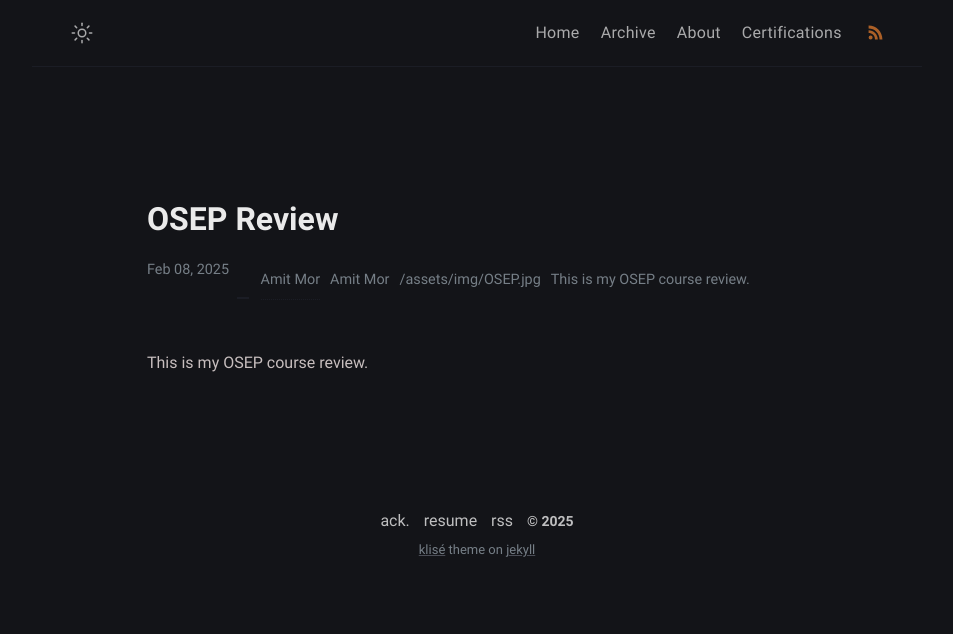
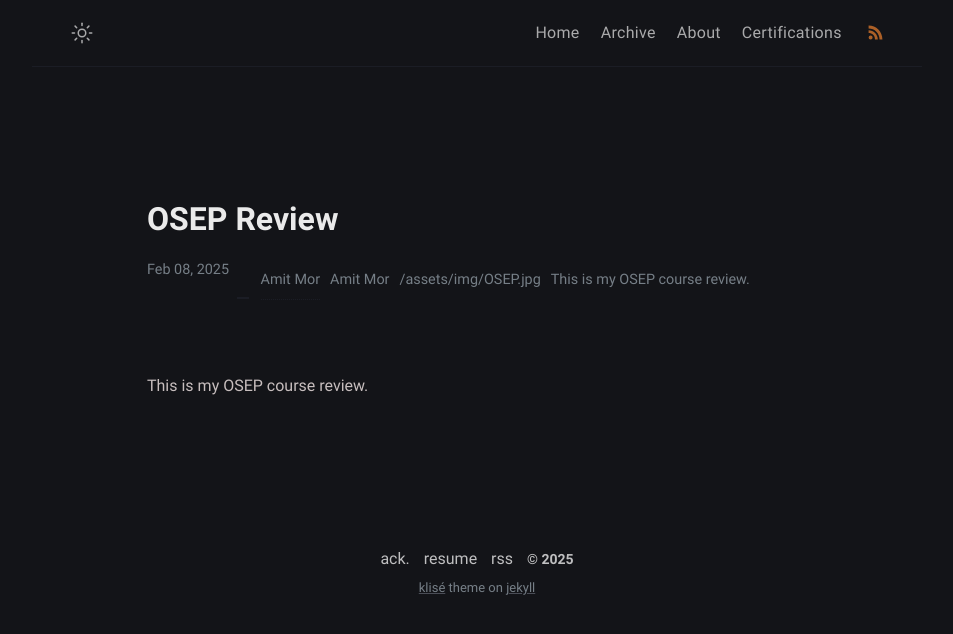
Before and after one commit to Extravenger/extravenger.github.io, a Jekyll site: the page built from _posts/OSEP-Review/2025-02-10-osep-review.md, in a window 1280 px wide. Shown: the top 634 px of the page, without its empty margins (163-1116 px from the left). Built offline with Jekyll 4.4.1, drawn with Linux system fonts in a browser that asks for light colours.

Commit message:
Update post.html

```diff
--- a/_layouts/post.html
+++ b/_layouts/post.html
@@ -64,7 +64,7 @@ layout: compress
           {% endif %}
         </header>
 
-        <div class="post-content" itemprop="articleBody">
+        <div class="page-content" itemprop="articleBody">
           {% include anchor_headings.html html=content anchorClass="anchor-head" beforeHeading=true h_min=1 h_max=4 %}
           {% if page.tweet %}
           <p>Comments this article on
```
